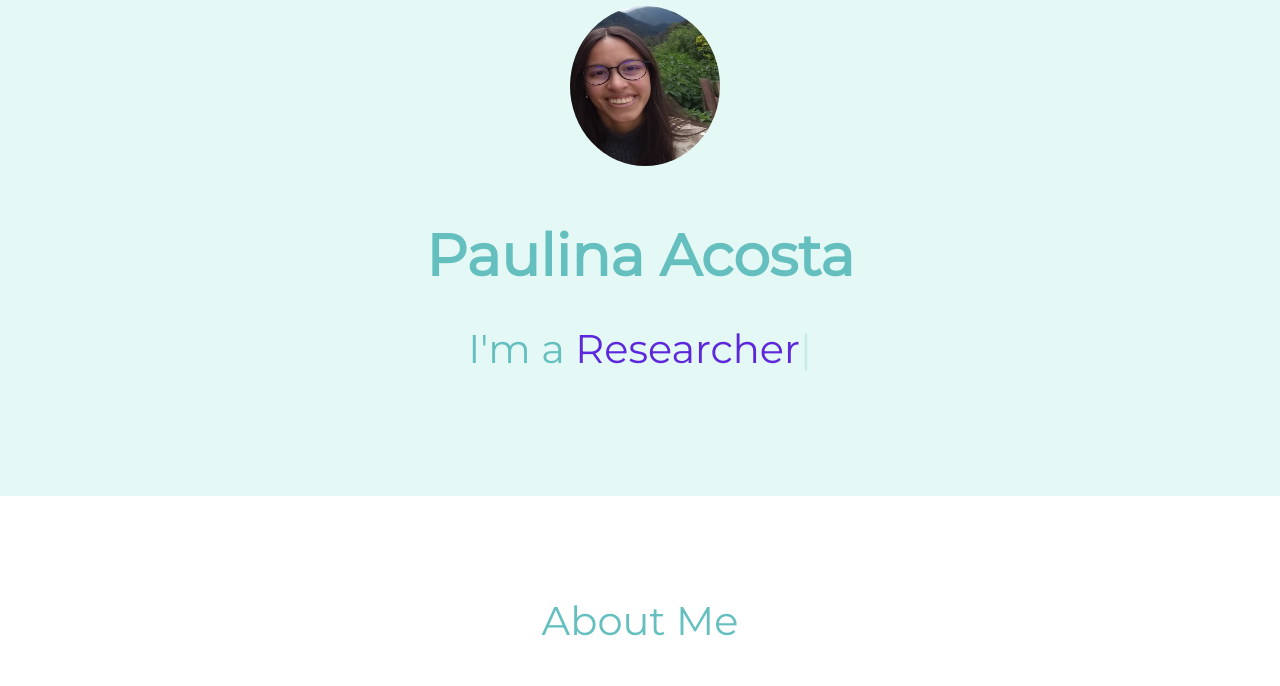
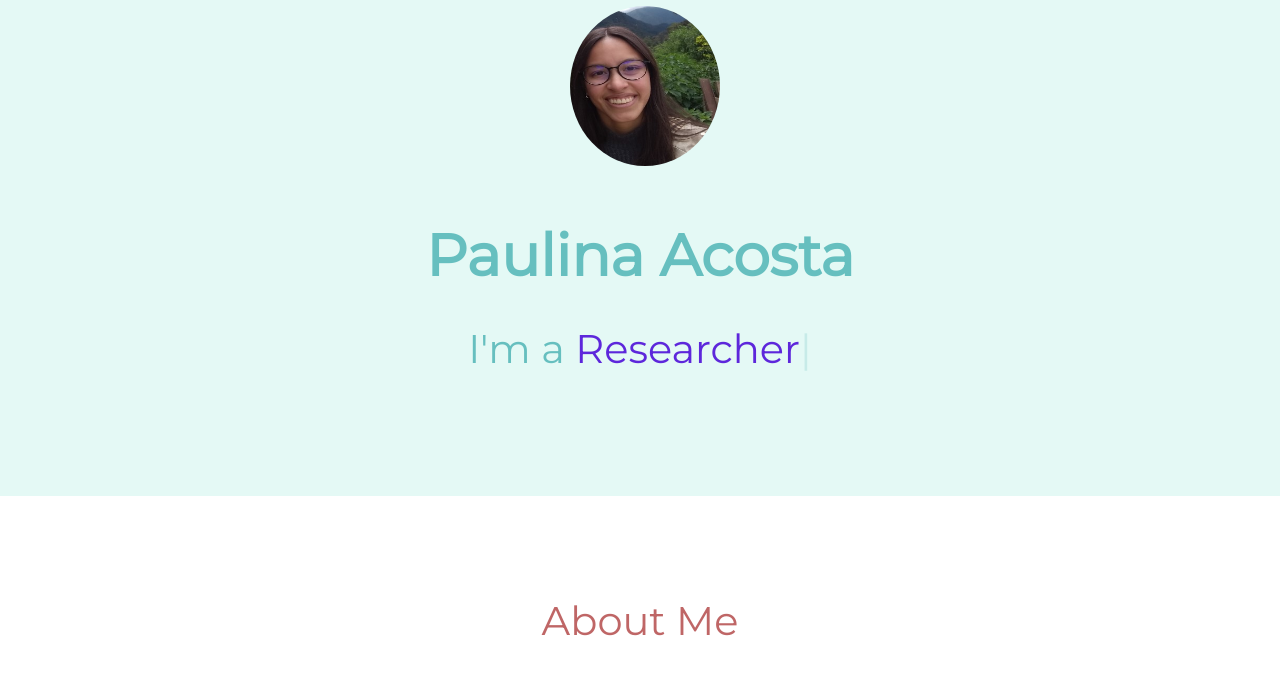
Before and after one commit to Rajiv369/Portfolio, a plain HTML site: page index.html in a window 1280 px wide. Shown: the part 94-780 px from the top of the page. Drawn offline with Linux system fonts and the light colour scheme.

Commit message:
changed color to red

```diff
--- a/style.css
+++ b/style.css
@@ -34,7 +34,7 @@ body {
   }
 
   h2 {
-    color: #66BFBF;
+    color: #bf6666;
     font-family: 'Montserrat', sans-serif;
     font-size: 2.5rem;
     font-weight: normal;
```
